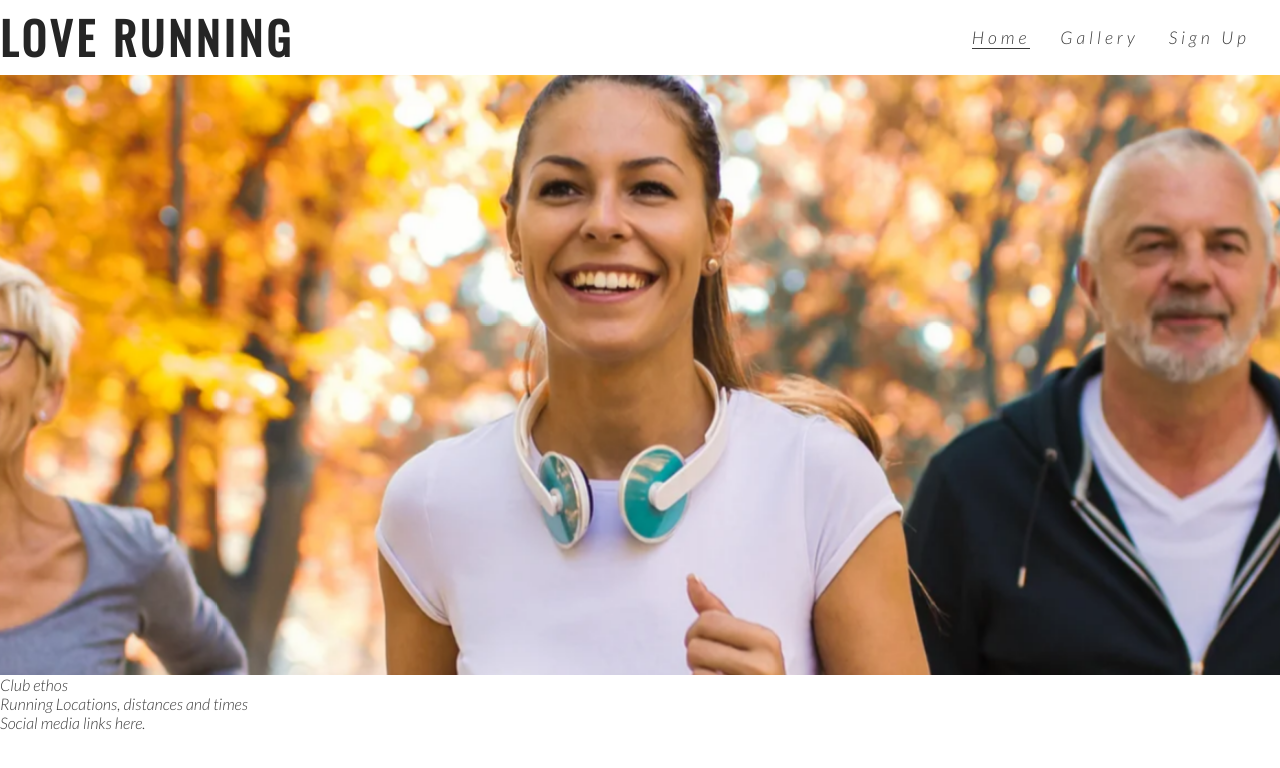
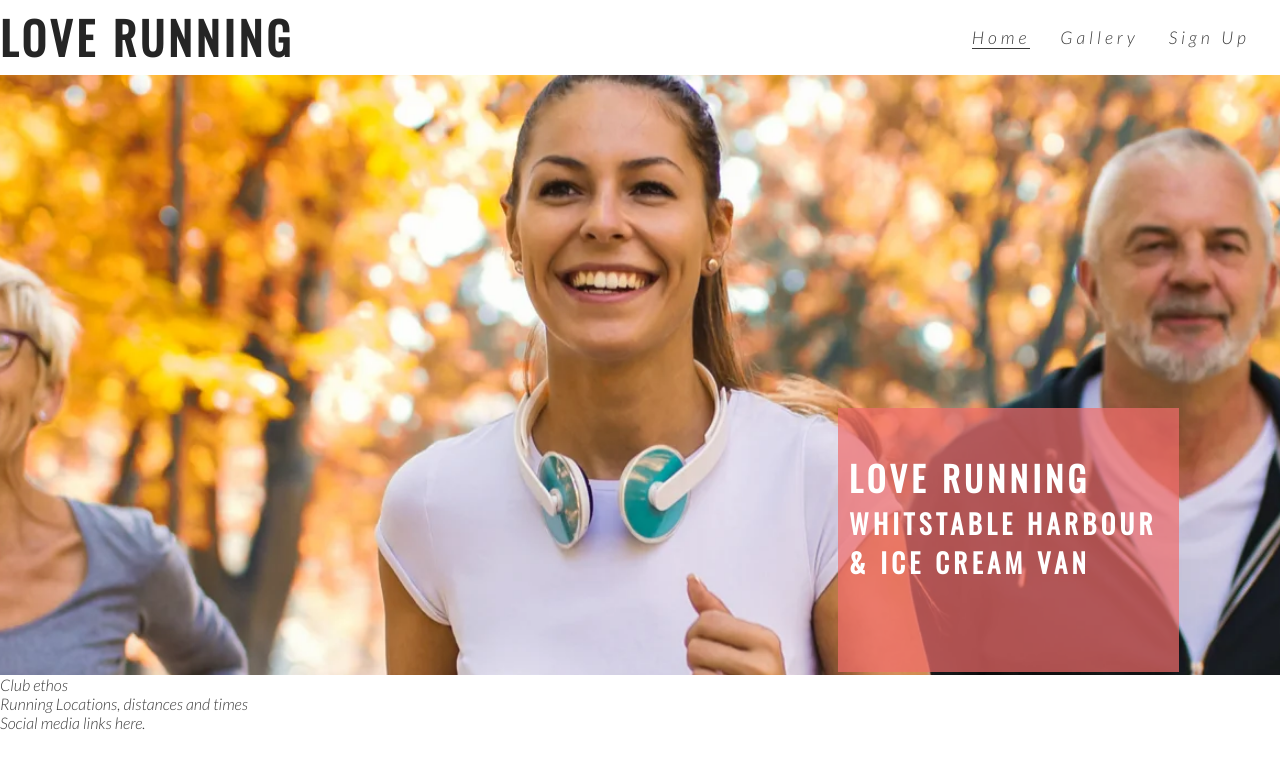
Before and after one commit to KhanLewis/Love-Running, a plain HTML site: page index.html in a window 1280 px wide. Drawn offline with nearby package versions, Linux system fonts and the light colour scheme.

Commit message:
add cover text and style

```diff
--- a/assets/css/style.css
+++ b/assets/css/style.css
@@ -52,6 +52,12 @@ h1, h2 {font-family:oswald, sans-serif;
     height:600px;
     width:100%;
     overflow:hidden;
+    position: relative;
+}
+
+#cover-text, #cover-text h2{
+    color:#fff;
+
 }
 
 #hero-image {
@@ -74,3 +80,23 @@ h1, h2 {font-family:oswald, sans-serif;
 
     }
 }
+
+#cover-text{
+    font-size: 130%;
+    font-family:oswald, sans-serif;
+    text-transform:uppercase;
+    letter-spacing: 4px;
+
+    width:300px;
+    height:200px;
+
+    padding-top:40px;
+    padding-left:10px;
+
+    background-color:rgba(241, 109, 107, .7);
+
+    bottom:30px;
+    right:150px;
+
+    position:absolute;
+}
--- a/index.html
+++ b/index.html
@@ -31,6 +31,10 @@
     </header>
     <section id="hero-outer">
         <div id="hero-image">
+            <div id="cover-text">
+                <h2>Love running</h2>
+                <h3>Whitstable Harbour & Ice cream van </h3>
+            </div>
 
     </div>
 </section>
```
